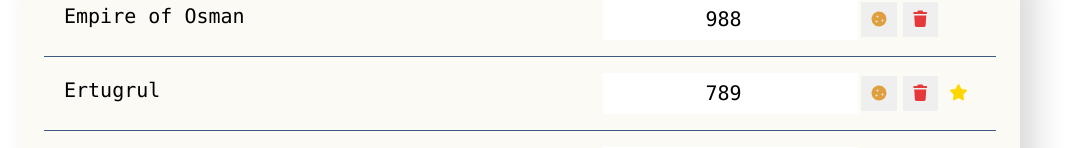
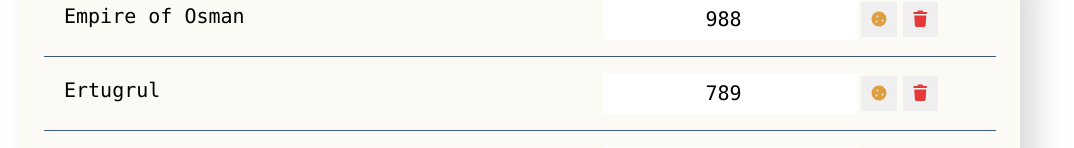
Before and after one commit to AkobirCoder/ReactJS-tutorial, a React (Create React App) app in the folder movie/: page / in a window 1280 px wide. Shown: the part 503-651 px from the top of the page, without its empty margins (120-1194 px from the left). Built offline with nearby package versions, Linux system fonts and the light colour scheme.

Commit message:
./movie/src/components/app/App.jsx was updated

```diff
--- a/movie/src/components/app/App.jsx
+++ b/movie/src/components/app/App.jsx
@@ -15,8 +15,8 @@ class App extends Component {
         this.state = {
             data: [
                 { name: "Empire of Osman", viewers: 988, favourite: false, like: false, id: 1, },
-                { name: "Ertugrul", viewers: 789, favourite: false, like: true, id: 2, },
-                { name: "Omar", viewers: 1091, favourite: true, like: false, id: 3, },
+                { name: "Ertugrul", viewers: 789, favourite: false, like: false, id: 2, },
+                { name: "Omar", viewers: 1091, favourite: false, like: false, id: 3, },
             ],
         }
 
@@ -76,34 +76,54 @@ class App extends Component {
 
     onToggleFavourite = (id) => {
         this.setState(({data}) => {
-            const newArray = data.map((item) => {
-                if (item.id === id) {
-                    return {...item, favourite: !item.favourite}
-                }
+            // const newArray = data.map((item) => {
+            //     if (item.id === id) {
+            //         return {...item, favourite: !item.favourite}
+            //     }
 
-                return item;
-            });
+            //     return item;
+            // });
+
+            // return {
+            //     data: newArray,
+            // }
 
             return {
-                data: newArray,
+                data: data.map((item) => {
+                    if (item.id === id) {
+                        return {...item, favourite: !item.favourite}
+                    } else {
+                        return item;
+                    }
+                }),
             }
         });
     }
 
     onToggleLike = (id) => {
         this.setState(({data}) => {
-            const newArray = data.map((item) => {
-                if (item.id === id) {
-                    return {...item, like: !item.like}
-                }
+            // const newArray = data.map((item) => {
+            //     if (item.id === id) {
+            //         return {...item, like: !item.like}
+            //     }
 
-                return item;
-            });
+            //     return item;
+            // });
+
+            // return {
+            //     data: newArray,
+            // }
 
             return {
-                data: newArray,
+                data: data.map((item) => {
+                    if (item.id === id) {
+                        return {...item, like: !item.like}
+                    } else {
+                        return item;
+                    }
+                }),
             }
-        })
+        });
     }
 
     render() {
```
